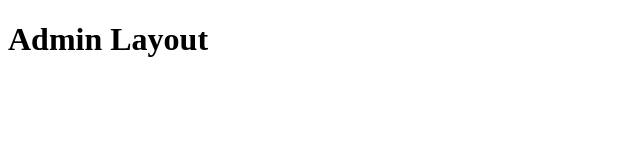
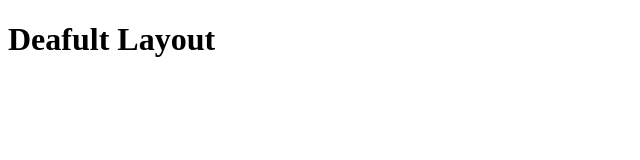
Before and after one commit to jokerham/Nanitlink-Aws, a React (Create React App) app: page / in a window 1280 px wide. Shown: the top 160 px of the page, without its empty margins (0-640 px from the left). Built offline with nearby package versions, Linux system fonts and the light colour scheme.

Commit message:
Changed Layout name for Default

```diff
--- a/src/layout/default/index.tsx
+++ b/src/layout/default/index.tsx
@@ -5,7 +5,7 @@ const Layout = () => {
   return (
     <ThemeProvider theme={theme}>
       <div>
-        <h1>Admin Layout</h1>
+        <h1>Deafult Layout</h1>
       </div>
     </ThemeProvider>
   );
```
